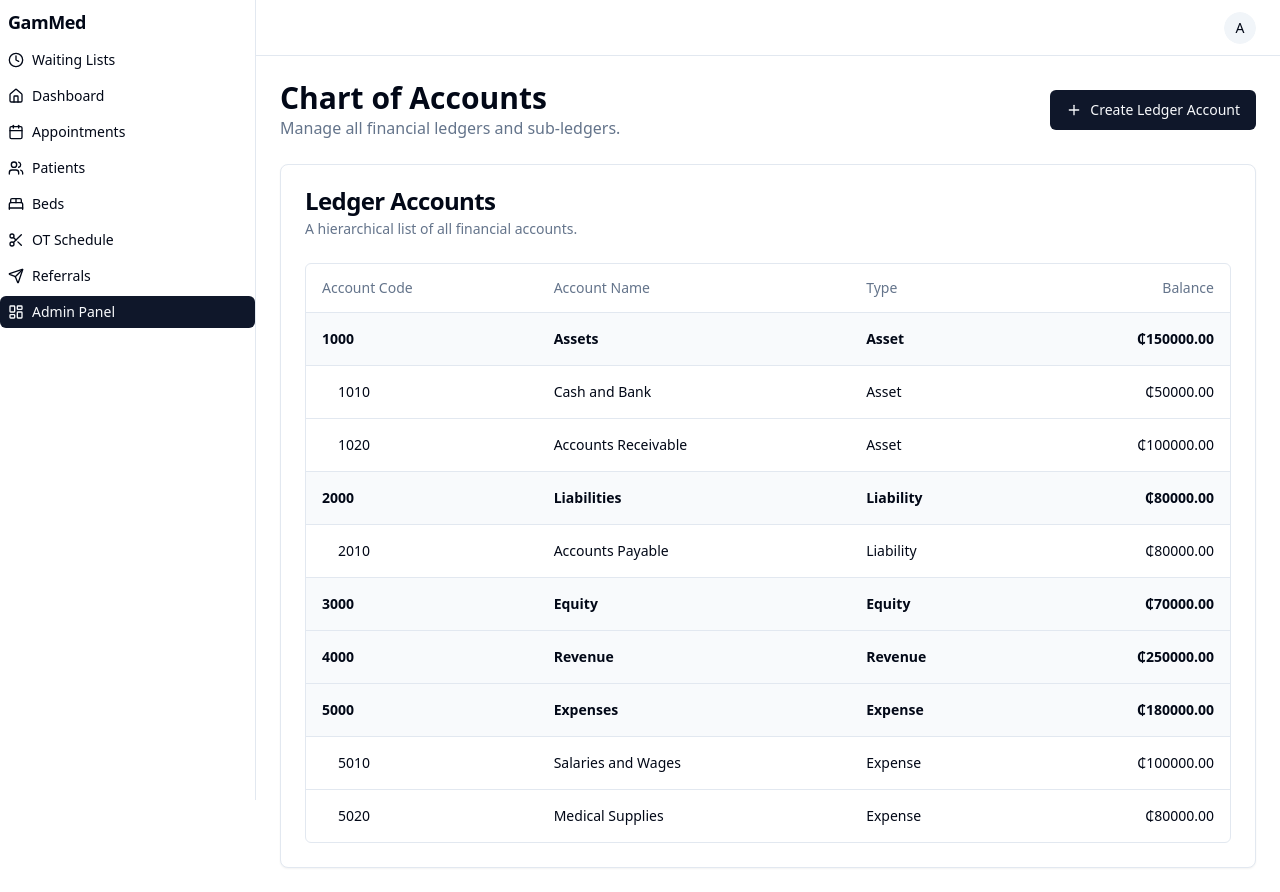
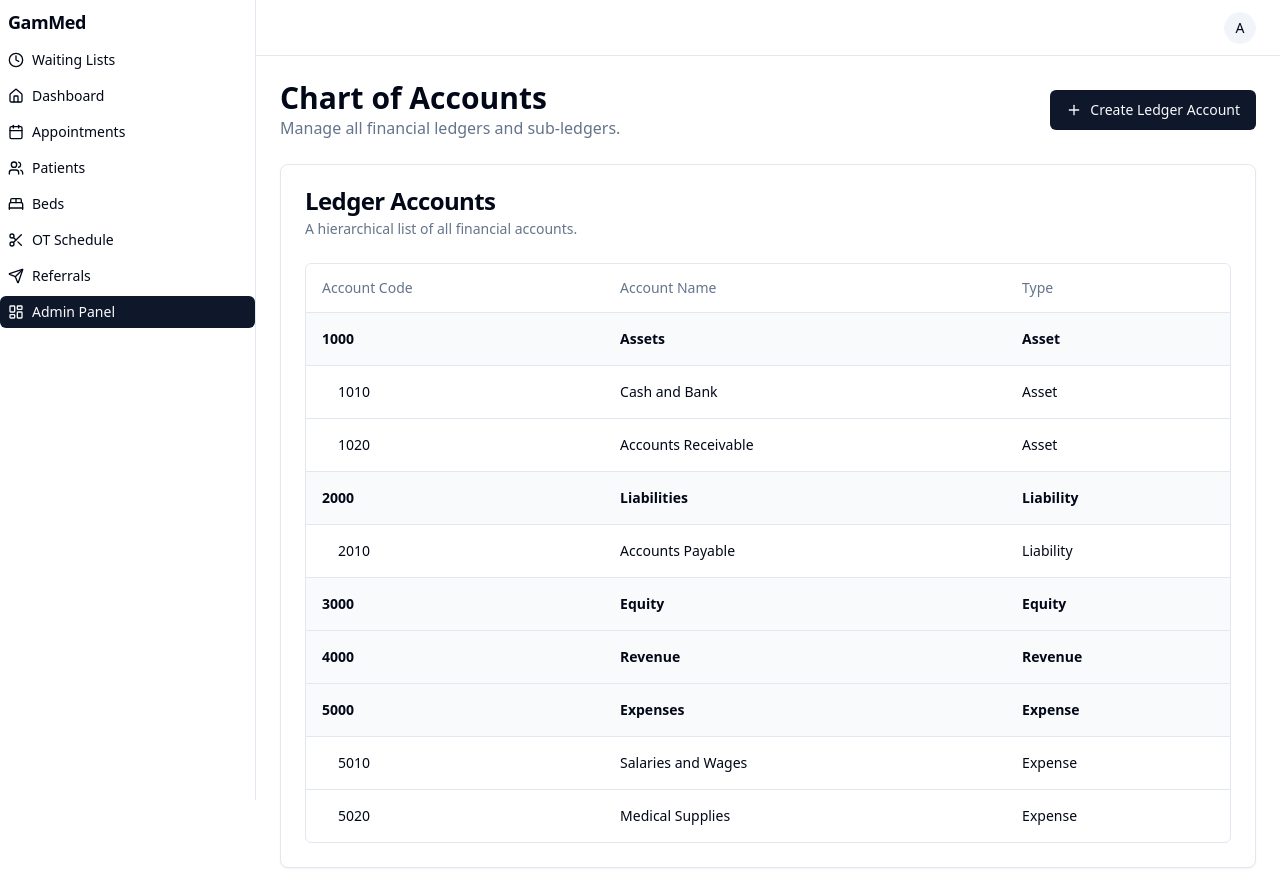
Before and after one commit to jgambrah/GAM_Med, a Next.js app: page /dashboard/admin/chart-of-accounts in a window 1280 px wide. Built offline with nearby package versions, Linux system fonts and the light colour scheme.

Commit message:
the chart of account should show only the ledgers that have been created

```diff
--- a/src/app/dashboard/admin/chart-of-accounts/page.tsx
+++ b/src/app/dashboard/admin/chart-of-accounts/page.tsx
@@ -149,7 +149,7 @@ function CreateLedgerAccountDialog() {
                             render={({ field }) => (
                                 <FormItem>
                                     <FormLabel>Parent Ledger (for Sub-Ledgers)</FormLabel>
-                                    <Select
+                                     <Select
                                         onValueChange={(value) => field.onChange(value === 'none' ? null : value)}
                                         value={field.value || 'none'}
                                     >
@@ -229,7 +229,6 @@ export default function ChartOfAccountsPage() {
                   <TableHead>Account Code</TableHead>
                   <TableHead>Account Name</TableHead>
                   <TableHead>Type</TableHead>
-                  <TableHead className="text-right">Balance</TableHead>
                 </TableRow>
               </TableHeader>
               <TableBody>
@@ -239,14 +238,12 @@ export default function ChartOfAccountsPage() {
                             <TableCell>{account.accountCode}</TableCell>
                             <TableCell>{account.accountName}</TableCell>
                             <TableCell>{account.accountType}</TableCell>
-                            <TableCell className="text-right">₵{account.balance.toFixed(2)}</TableCell>
                         </TableRow>
                         {account.children.map(child => (
                             <TableRow key={child.accountId}>
                                 <TableCell className="pl-8">{child.accountCode}</TableCell>
                                 <TableCell>{child.accountName}</TableCell>
                                 <TableCell>{child.accountType}</TableCell>
-                                <TableCell className="text-right">₵{child.balance.toFixed(2)}</TableCell>
                             </TableRow>
                         ))}
                     </React.Fragment>
```
